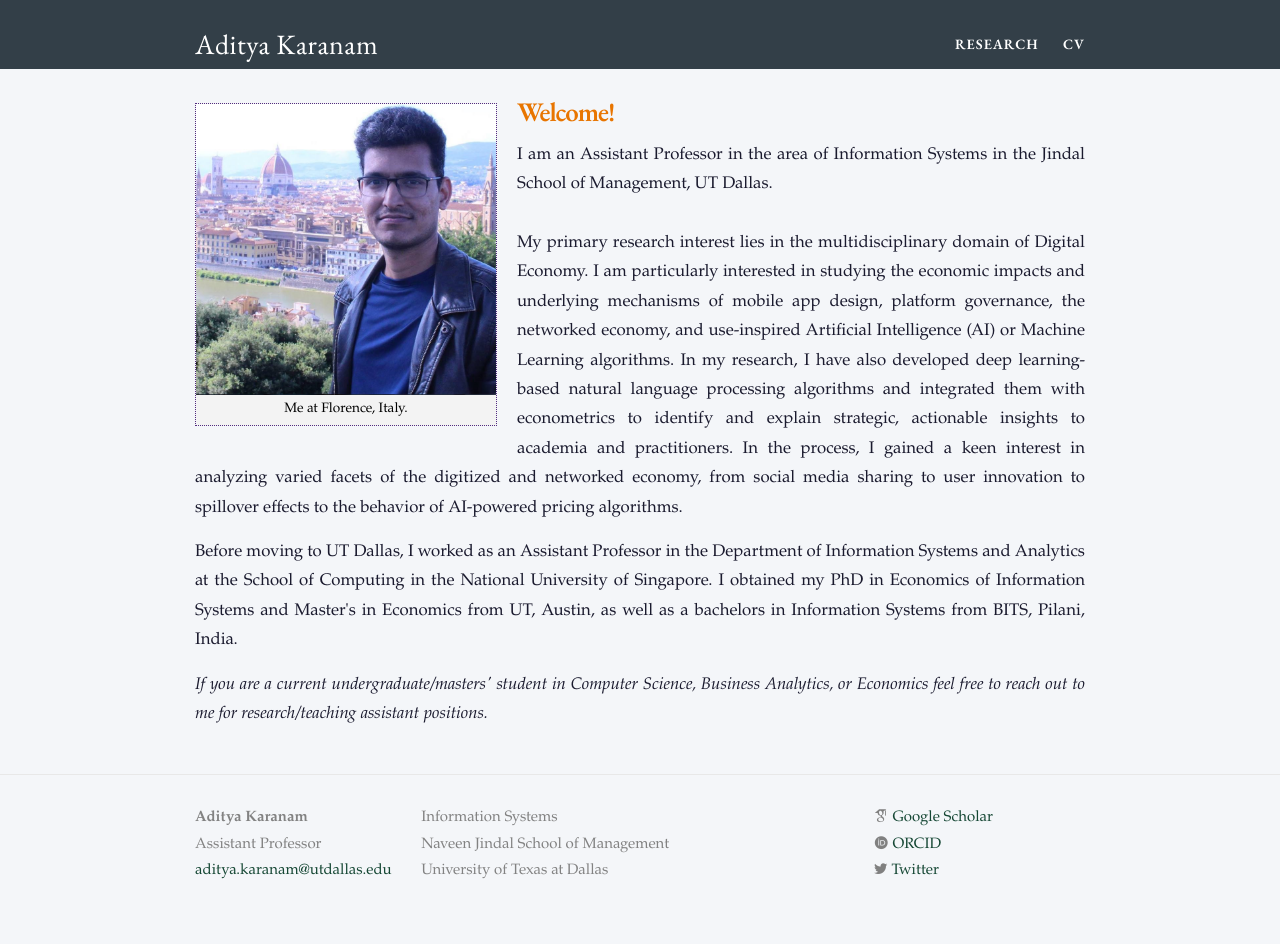
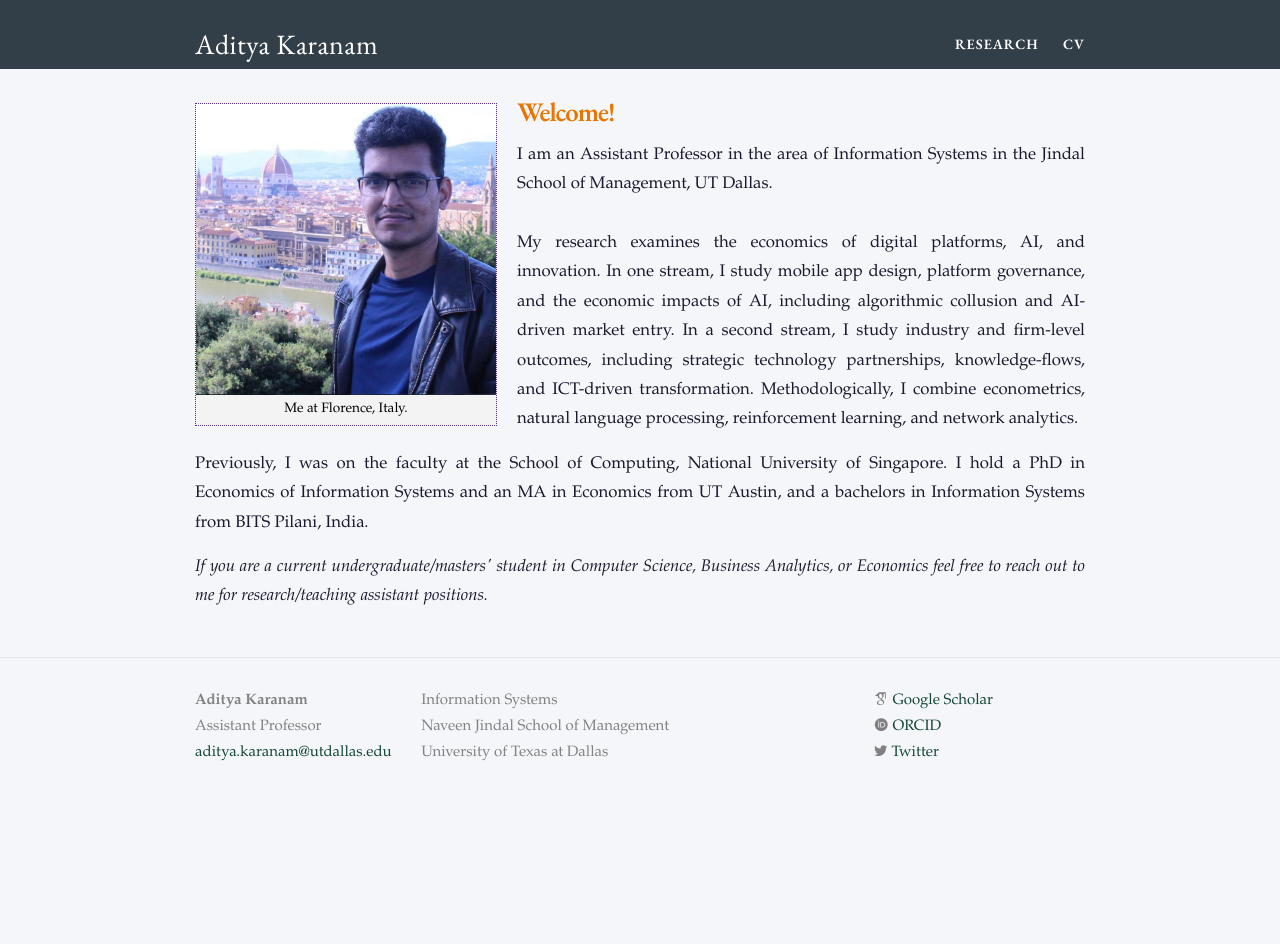
Before and after one commit to askaranam/askaranam.github.io, a Jekyll site: the page built from index.html, in a window 1280 px wide. Built offline with Jekyll 4.4.1, drawn with Linux system fonts in a browser that asks for light colours; nearby versions of some CDN libraries; some web fonts are replaced; after the commit the page ends 900 px from its top, so only the background shows below that.

Commit message:
Update index.html

```diff
--- a/index.html
+++ b/index.html
@@ -24,17 +24,20 @@ layout: default
 
 <!-- <p class="responsive-text"> I am an Assistant Professor in the Department of Information Systems and Analytics at the School of Computing in the National University of Singapore. </p>  -->
 
-	<p style="text-align: justify;"> I am an Assistant Professor in the area of Information Systems in the Jindal School of Management, UT Dallas. <br/><br/> My primary research interest lies in the multidisciplinary domain of Digital Economy.
-	I am particularly interested in studying the economic impacts and underlying mechanisms of mobile app design, platform governance, the networked economy, and use-inspired Artificial Intelligence (AI) or Machine Learning algorithms.
-	In my research, I have also developed deep learning-based natural language processing algorithms and integrated them with econometrics to identify and explain strategic, actionable insights to academia and practitioners.
-	In the process, I gained a keen interest in analyzing varied facets of the digitized and networked economy, from social media sharing to user innovation to spillover effects to the behavior of AI-powered pricing algorithms.
+	<p style="text-align: justify;"> I am an Assistant Professor in the area of Information Systems in the Jindal School of Management, UT Dallas. <br/>
+
+		<br/> My research examines the economics of digital platforms, AI, and innovation.
+In one stream, I study mobile app design, platform governance, and the economic
+impacts of AI, including algorithmic collusion and AI-driven market entry. In a second stream, I study industry and firm-level
+outcomes, including strategic technology partnerships, knowledge-flows, and ICT-driven transformation. Methodologically, I combine econometrics,
+natural language processing, reinforcement learning, and network analytics.
 	</p>
 
 	<!-- 	My research lies in the intersection of Economics and Computer Science.
 Am greatly interested in building market intelligent programs that can provide actionable insights for product developers. I develop/apply models from Deep Learning, Natural Language Understanding, and Econometrics in my research. </p>
  -->
 
-<p style="text-align: justify;"> Before moving to UT Dallas, I worked as an Assistant Professor in the Department of Information Systems and Analytics at the School of Computing in the National University of Singapore. I obtained my PhD in Economics of Information Systems and Master's in Economics from UT, Austin, as well as a bachelors in Information Systems from BITS, Pilani, India.</p>
+<p style="text-align: justify;">Previously, I was on the faculty at the School of Computing, National University of Singapore. I hold a PhD in Economics of Information Systems and an MA in Economics from UT Austin, and a bachelors in Information Systems from BITS Pilani, India.</p>
 
 <p style="text-align: justify;"> <em>If you are a current undergraduate/masters' student in Computer Science, Business Analytics, or Economics feel free to reach out to me for research/teaching assistant positions. </em> </p>
 
```
